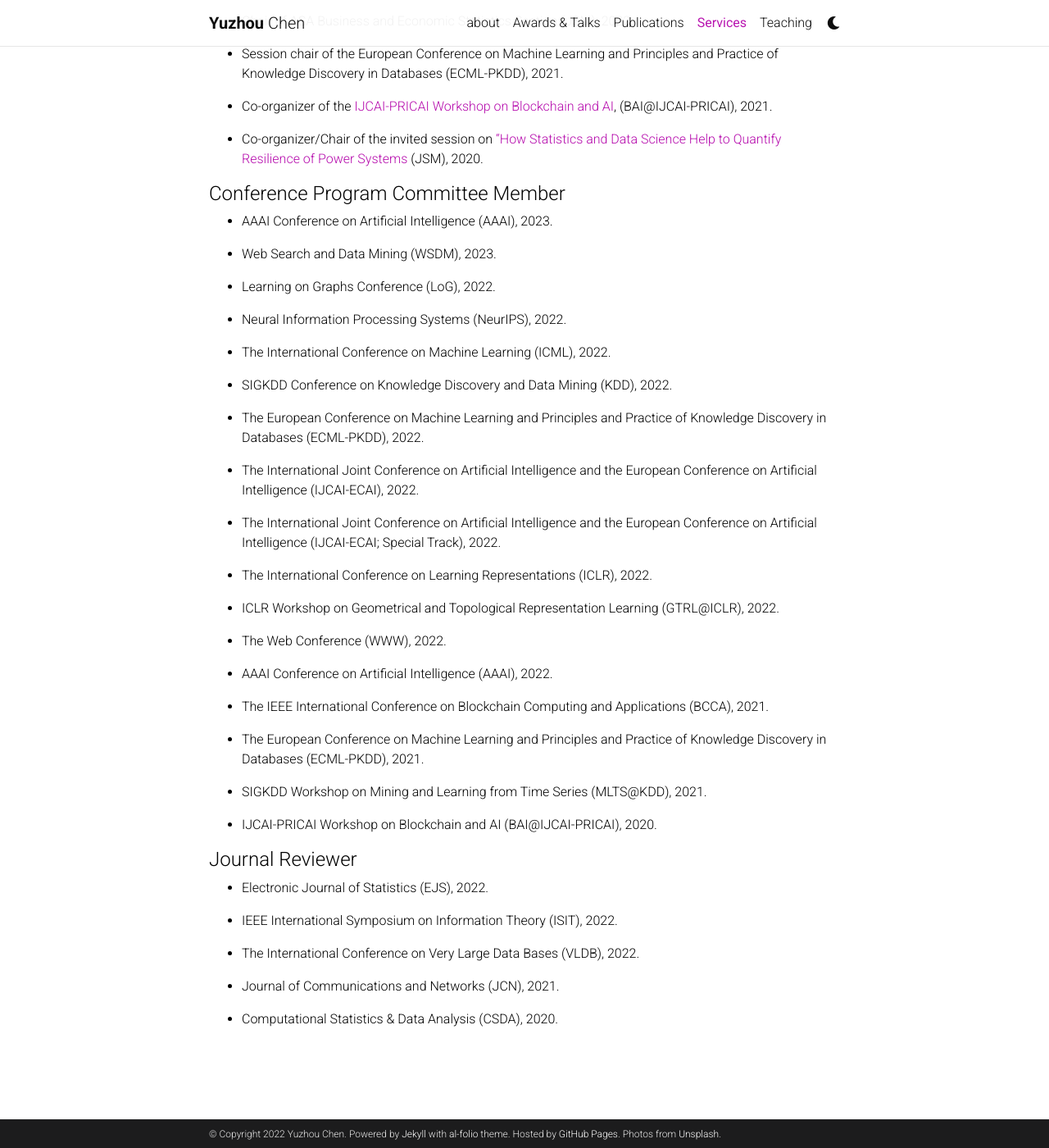
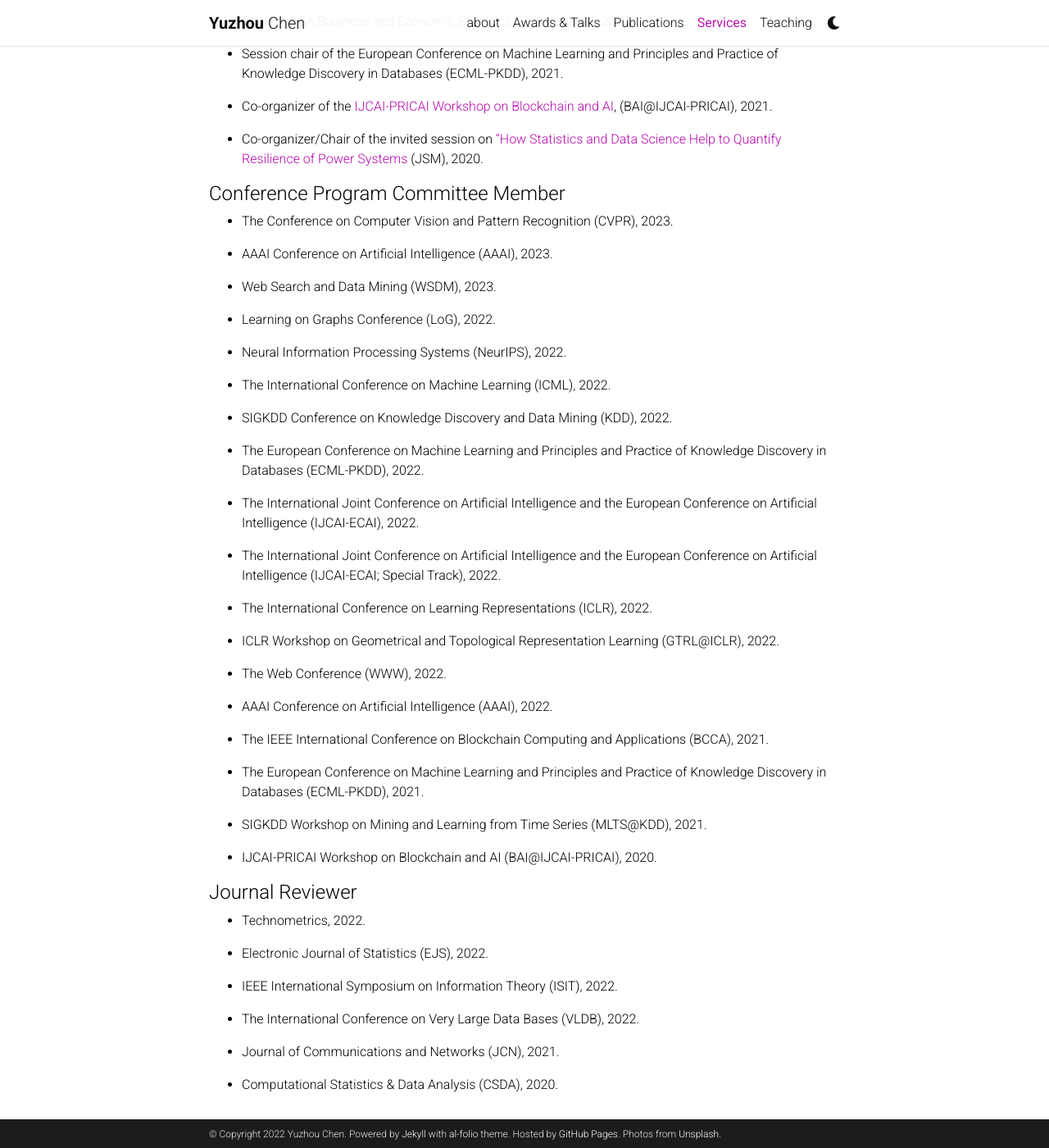
Before and after one commit to yuzhouguangc/yuguang_website, a Jekyll site: the page built from _pages/services.md, in a window 1280 px wide and 1400 px high, scrolled down 324 px. Shown: the whole window at 82% size. Built offline with Jekyll 4.4.1, drawn with Linux system fonts in a browser that asks for light colours; comment, search, counter and statistics services are not loaded; a style sheet for code colours, icons or effects is not loaded.

Commit message:
Update services.md

```diff
--- a/_pages/services.md
+++ b/_pages/services.md
@@ -23,11 +23,11 @@ nav: true
 
 
 #### Conference Program Committee Member
+- The Conference on Computer Vision and Pattern Recognition (CVPR), 2023.
+
 - AAAI Conference on Artificial Intelligence (AAAI), 2023.
 
-
 - Web Search and Data Mining (WSDM), 2023.
-
 
 - Learning on Graphs Conference (LoG), 2022.
 
@@ -61,6 +61,8 @@ nav: true
 
 
 #### Journal Reviewer
+- Technometrics, 2022.
+
 - Electronic Journal of Statistics (EJS), 2022.
 
 - IEEE International Symposium on Information Theory (ISIT), 2022.
```
